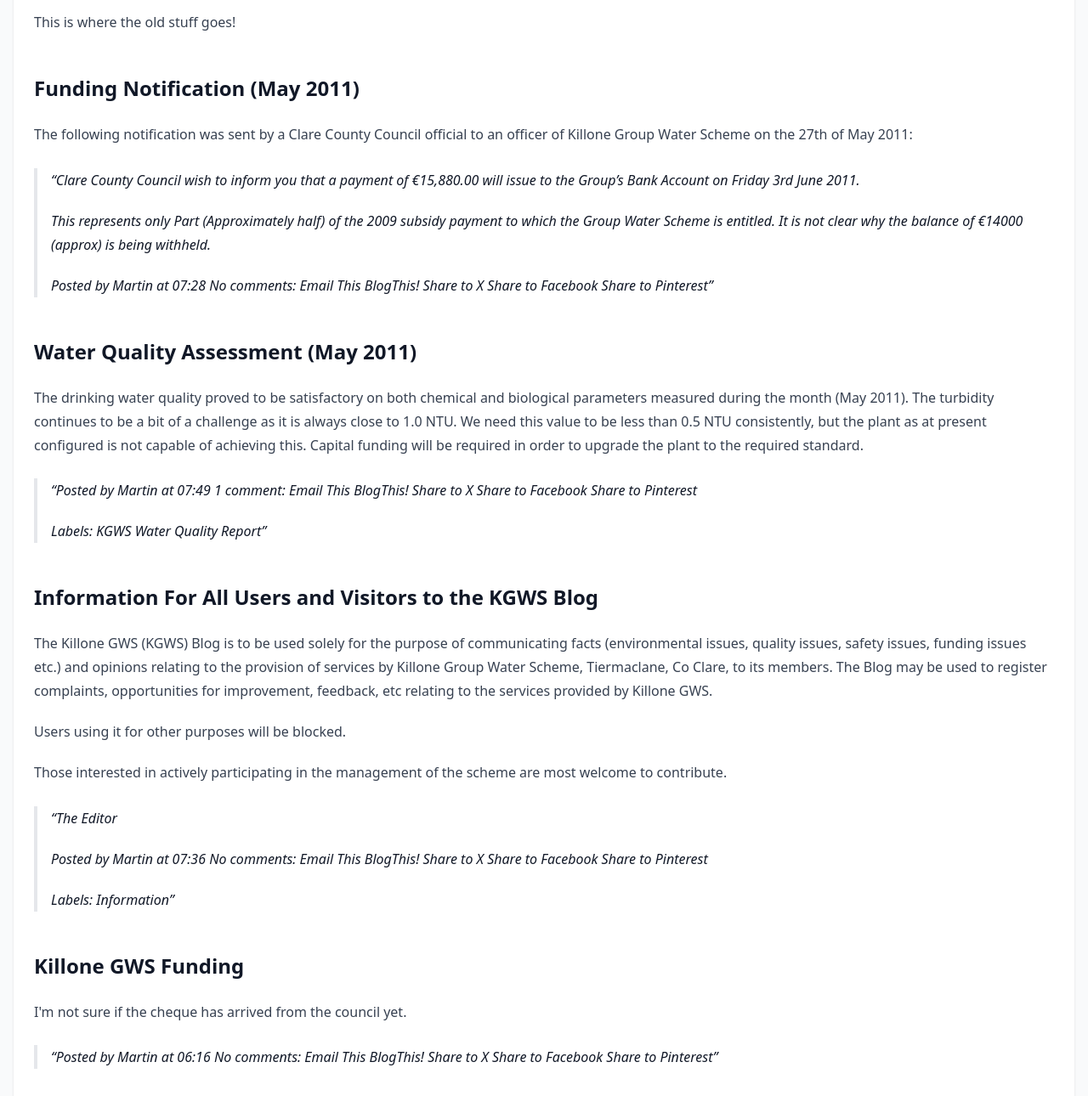
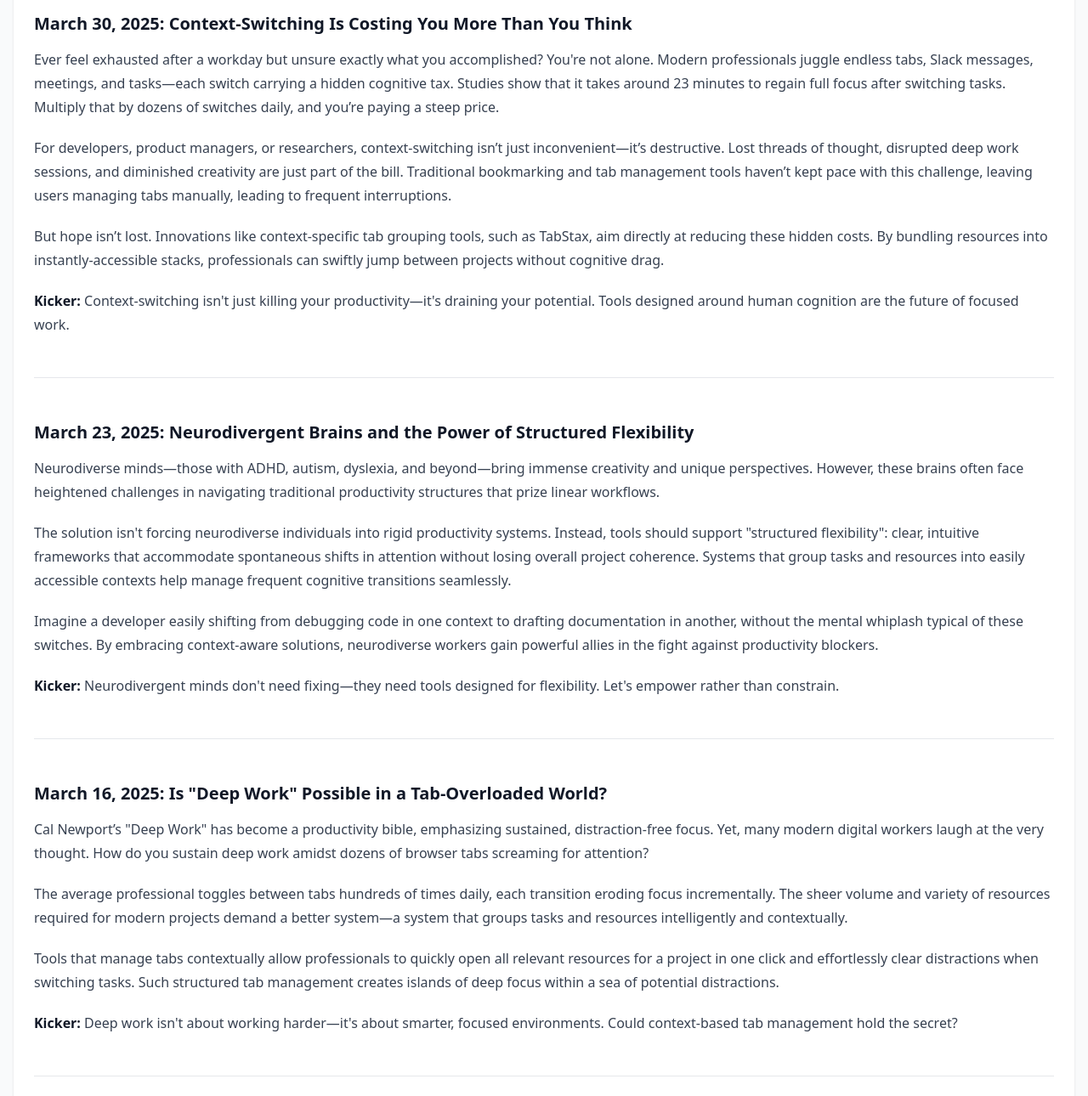
Before and after one commit to Hulupeep/Tabstax-web, an Eleventy site: page content/blog.md in a window 1280 px wide. Shown: the part 196-1486 px from the top of the page at 85% size. Built offline with nearby package versions, Linux system fonts and the light colour scheme; Eleventy itself is replaced by a stand-in of ours; files that its build step writes are made by us from their sources.

Commit message:
Update blog.md

```diff
--- a/content/blog.md
+++ b/content/blog.md
@@ -1,51 +1,65 @@
 ---
-title: Archive
+title: Blog
 layout: base.html
 ---
 
-# Archive
-This is where the old stuff goes!
+# Blog
+### March 30, 2025: Context-Switching Is Costing You More Than You Think
 
-## Funding Notification (May 2011)
+Ever feel exhausted after a workday but unsure exactly what you accomplished? You're not alone. Modern professionals juggle endless tabs, Slack messages, meetings, and tasks—each switch carrying a hidden cognitive tax. Studies show that it takes around 23 minutes to regain full focus after switching tasks. Multiply that by dozens of switches daily, and you’re paying a steep price.
 
-The following notification was sent by a Clare County Council official to an officer of Killone Group Water Scheme on the 27th of May 2011:
+For developers, product managers, or researchers, context-switching isn’t just inconvenient—it’s destructive. Lost threads of thought, disrupted deep work sessions, and diminished creativity are just part of the bill. Traditional bookmarking and tab management tools haven’t kept pace with this challenge, leaving users managing tabs manually, leading to frequent interruptions.
 
-> Clare County Council wish to inform you that a payment of €15,880.00 will issue to the Group’s Bank Account on Friday 3rd June 2011.
->
-> This represents only Part (Approximately half) of the 2009 subsidy payment to which the Group Water Scheme is entitled. It is not clear why the balance of €14000 (approx) is being withheld.
->
-> Posted by Martin at 07:28 No comments: Email This BlogThis! Share to X Share to Facebook Share to Pinterest
+But hope isn’t lost. Innovations like context-specific tab grouping tools, such as TabStax, aim directly at reducing these hidden costs. By bundling resources into instantly-accessible stacks, professionals can swiftly jump between projects without cognitive drag.
 
-## Water Quality Assessment (May 2011)
+**Kicker:** Context-switching isn't just killing your productivity—it's draining your potential. Tools designed around human cognition are the future of focused work.
 
-The drinking water quality proved to be satisfactory on both chemical and biological parameters measured during the month (May 2011). The turbidity continues to be a bit of a challenge as it is always close to 1.0 NTU. We need this value to be less than 0.5 NTU consistently, but the plant as at present configured is not capable of achieving this. Capital funding will be required in order to upgrade the plant to the required standard.
+---
 
-> Posted by Martin at 07:49 1 comment: Email This BlogThis! Share to X Share to Facebook Share to Pinterest
->
-> Labels: KGWS Water Quality Report
+### March 23, 2025: Neurodivergent Brains and the Power of Structured Flexibility
 
-## Information For All Users and Visitors to the KGWS Blog
+Neurodiverse minds—those with ADHD, autism, dyslexia, and beyond—bring immense creativity and unique perspectives. However, these brains often face heightened challenges in navigating traditional productivity structures that prize linear workflows.
 
-The Killone GWS (KGWS) Blog is to be used solely for the purpose of communicating facts (environmental issues, quality issues, safety issues, funding issues etc.) and opinions relating to the provision of services by Killone Group Water Scheme, Tiermaclane, Co Clare, to its members. The Blog may be used to register complaints, opportunities for improvement, feedback, etc relating to the services provided by Killone GWS.
+The solution isn't forcing neurodiverse individuals into rigid productivity systems. Instead, tools should support "structured flexibility": clear, intuitive frameworks that accommodate spontaneous shifts in attention without losing overall project coherence. Systems that group tasks and resources into easily accessible contexts help manage frequent cognitive transitions seamlessly.
 
-Users using it for other purposes will be blocked.
+Imagine a developer easily shifting from debugging code in one context to drafting documentation in another, without the mental whiplash typical of these switches. By embracing context-aware solutions, neurodiverse workers gain powerful allies in the fight against productivity blockers.
 
-Those interested in actively participating in the management of the scheme are most welcome to contribute.
+**Kicker:** Neurodivergent minds don't need fixing—they need tools designed for flexibility. Let's empower rather than constrain.
 
-> The Editor
->
-> Posted by Martin at 07:36 No comments: Email This BlogThis! Share to X Share to Facebook Share to Pinterest
->
-> Labels: Information
+---
 
-## Killone GWS Funding
+### March 16, 2025: Is "Deep Work" Possible in a Tab-Overloaded World?
 
-I'm not sure if the cheque has arrived from the council yet.
+Cal Newport’s "Deep Work" has become a productivity bible, emphasizing sustained, distraction-free focus. Yet, many modern digital workers laugh at the very thought. How do you sustain deep work amidst dozens of browser tabs screaming for attention?
 
-> Posted by Martin at 06:16 No comments: Email This BlogThis! Share to X Share to Facebook Share to Pinterest
+The average professional toggles between tabs hundreds of times daily, each transition eroding focus incrementally. The sheer volume and variety of resources required for modern projects demand a better system—a system that groups tasks and resources intelligently and contextually.
 
-## Update on overdue funding from Co Council (May 2011)
+Tools that manage tabs contextually allow professionals to quickly open all relevant resources for a project in one click and effortlessly clear distractions when switching tasks. Such structured tab management creates islands of deep focus within a sea of potential distractions.
 
-Funding from Co Council, due since 2009, promised by phone at 5.00pm Tue 17th prior to AGM still not received on Fri 27th!
+**Kicker:** Deep work isn't about working harder—it's about smarter, focused environments. Could context-based tab management hold the secret?
 
-> Posted by Martin at 06:16 No comments: Email This BlogThis! Share to X Share to Facebook Share to Pinterest
+---
+
+### March 9, 2025: Collaboration or Chaos: When Productivity Tools Backfire
+
+Collaboration is essential, but let's face it: endless notifications, overlapping conversations, and dispersed resources often plunge teams into chaos. Ironically, productivity tools intended to streamline workflows can sometimes exacerbate confusion.
+
+Project and product managers find themselves perpetually tracking scattered resources—spreadsheets, Jira boards, Slack threads, and browser tabs multiply, leaving critical information fragmented. The cognitive burden of constant switching undermines efficiency and creativity.
+
+The next generation of tools must unify rather than fragment our workflows. Imagine effortlessly sharing structured sets of resources—tabs, documentation, tasks—all bundled neatly into contexts accessible to your entire team.
+
+Simple, contextual tab management solutions promise a future where collaboration enhances clarity rather than creating chaos.
+
+**Kicker:** If your tools create more chaos than clarity, it's time to rethink collaboration. The solution may be simpler than you think.
+
+---
+
+### March 2, 2025: The Hidden Benefits of Limiting Your Choices
+
+We cherish freedom, but sometimes too many options paralyze us. This paradox of choice frequently manifests in digital workspaces filled with open tabs and unlimited paths forward. Each open tab symbolizes potential but also distraction.
+
+Interestingly, limiting your available choices can significantly enhance productivity. By actively constraining your workspace to only the necessary tabs and resources, you reduce cognitive load and decision fatigue, creating mental clarity.
+
+Digital minimalism isn't just a personal lifestyle choice—it's a productivity strategy. Tools that help users quickly prune their workspace, close unnecessary tabs, and open only context-specific resources significantly boost clarity and productivity.
+
+**Kicker:** Freedom isn't found in endless choice—it's found in focused clarity. Less might truly be more.
```
